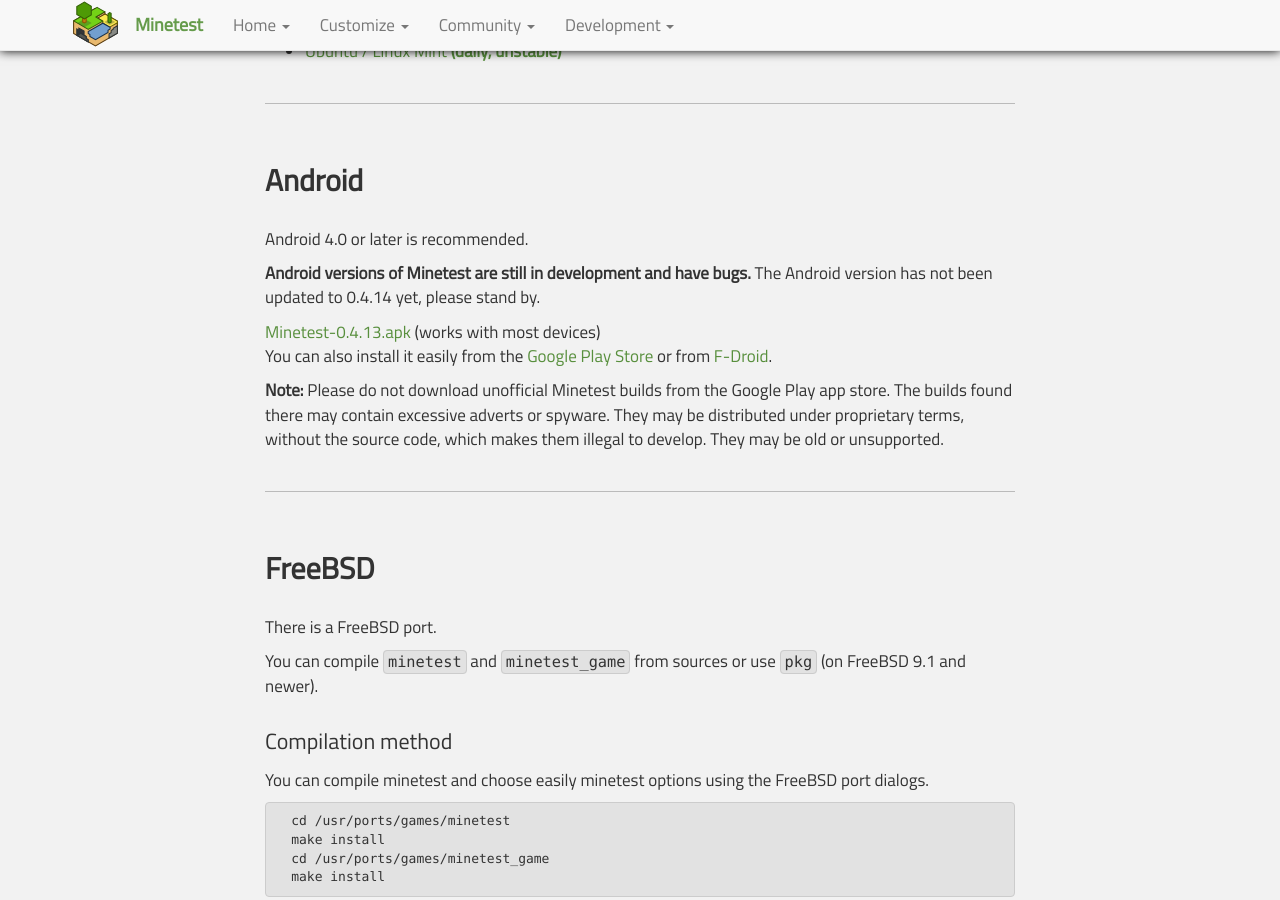
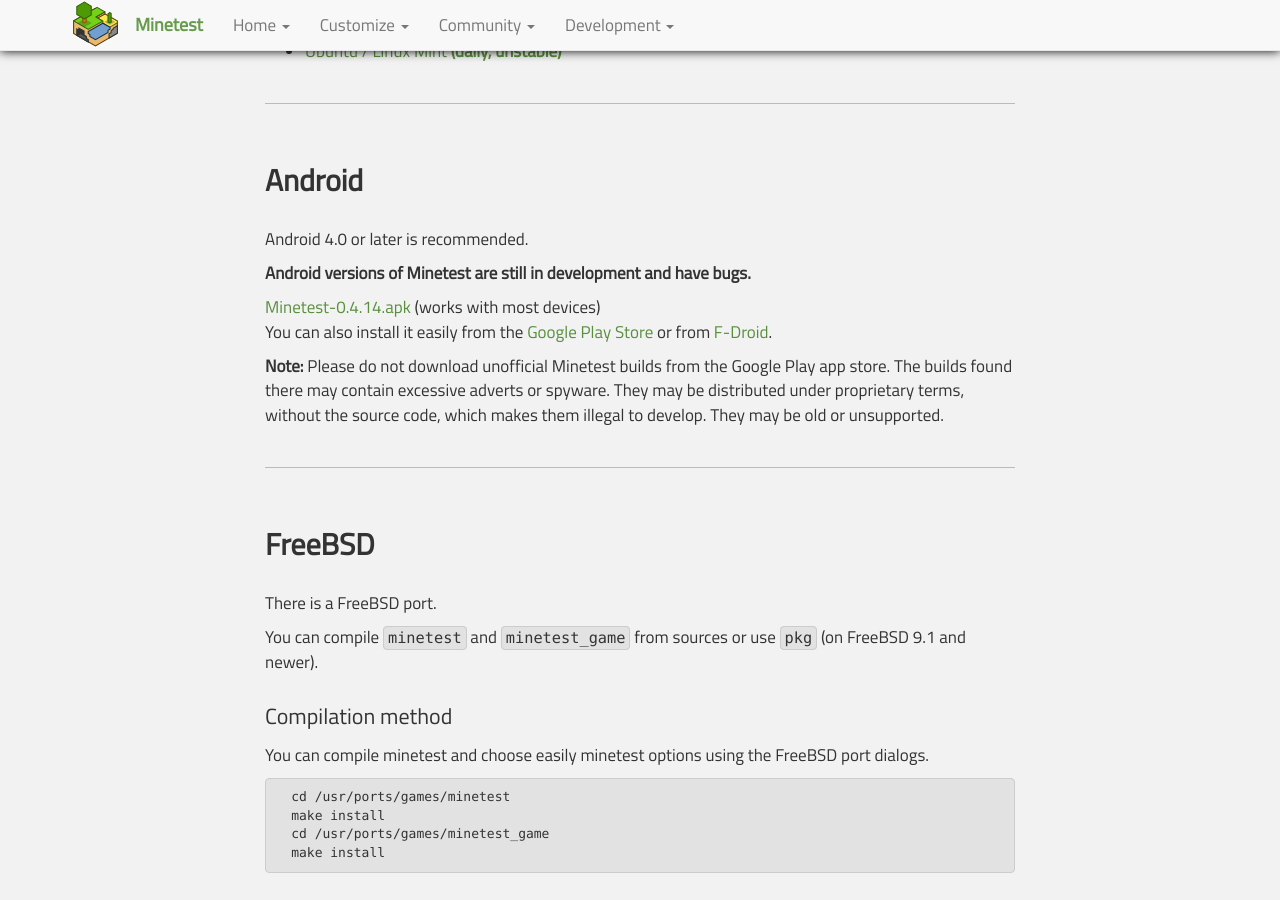
Before and after one commit to minetest/minetest.github.io, a Jekyll site: the page built from downloads.html, in a window 1280 px wide and 900 px high, scrolled down 1872 px. Built offline with Jekyll 4.4.1, drawn with Linux system fonts in a browser that asks for light colours; comment, search, counter and statistics services are not loaded.

Commit message:
Update the Android download links
This is the follow-up for issue #64.

```diff
--- a/downloads.html
+++ b/downloads.html
@@ -88,11 +88,11 @@ redirect_from:
 <p>Android 4.0 or later is recommended.</p>
 
 <p>
-  <strong>Android versions of Minetest are still in development and have bugs.</strong> The Android version has not been updated to 0.4.14 yet, please stand by.
+  <strong>Android versions of Minetest are still in development and have bugs.</strong>
 </p>
 
 <p>
-  <a href="https://github.com/minetest/minetest/releases/download/0.4.13/Minetest-0.4.13.apk">Minetest-0.4.13.apk</a> (works with most devices)<br>
+  <a href="https://github.com/minetest/minetest/releases/download/0.4.14/Minetest-0.4.14.apk">Minetest-0.4.14.apk</a> (works with most devices)<br>
   You can also install it easily from the <a href="https://play.google.com/store/apps/details?id=net.minetest.minetest">Google Play Store</a> or from <a href="https://f-droid.org/repository/browse/?fdid=net.minetest.minetest">F-Droid</a>.
 </p>
 
```
